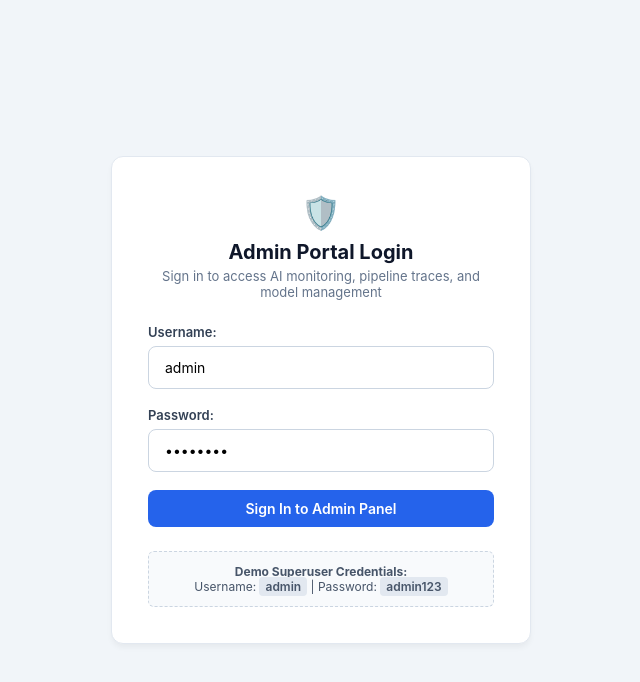
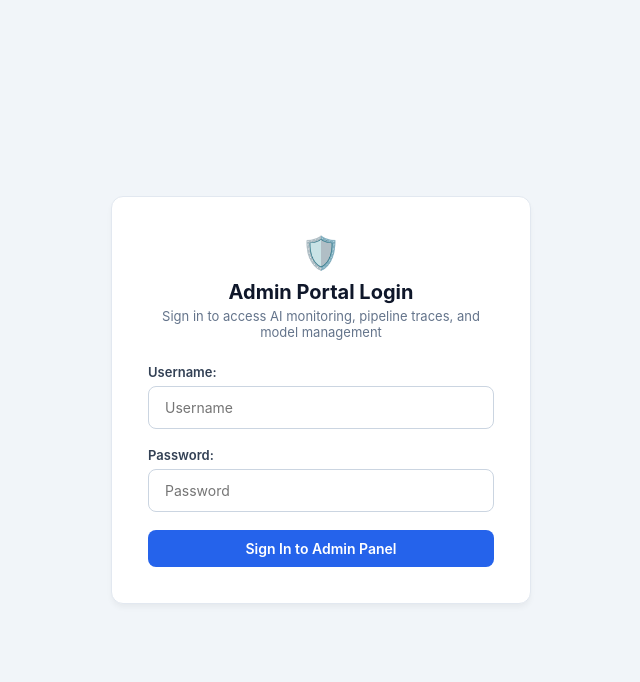
Before and after one commit to HUZAFAAHMAD/AI-customer-agent., a React app in the folder frontend/: page /login in a window 1280 px wide. Shown: the top 682 px of the page, without its empty margins (319-959 px from the left). Built offline with nearby package versions, Linux system fonts and the light colour scheme; no server answers; the HTML template or start-up script is replaced by a standard one.

Commit message:
Remove prefilled credentials and demo box from LoginPage

```diff
--- a/frontend/src/pages/LoginPage.jsx
+++ b/frontend/src/pages/LoginPage.jsx
@@ -5,8 +5,8 @@ import { API_BASE_URL } from "../apiConfig";
 
 // Phase 5 Topic 2: Login form in React — receiving and storing the token
 export default function LoginPage() {
-  const [username, setUsername] = useState("admin");
-  const [password, setPassword] = useState("admin123");
+  const [username, setUsername] = useState("");
+  const [password, setPassword] = useState("");
   const [error, setError] = useState(null);
   const [loading, setLoading] = useState(false);
 
@@ -77,11 +77,6 @@ export default function LoginPage() {
             {loading ? "Verifying..." : "Sign In to Admin Panel"}
           </button>
         </form>
-
-        <div className="demo-credentials-note">
-          <p><strong>Demo Superuser Credentials:</strong></p>
-          <p>Username: <code>admin</code> | Password: <code>admin123</code></p>
-        </div>
       </div>
     </div>
   );
```
